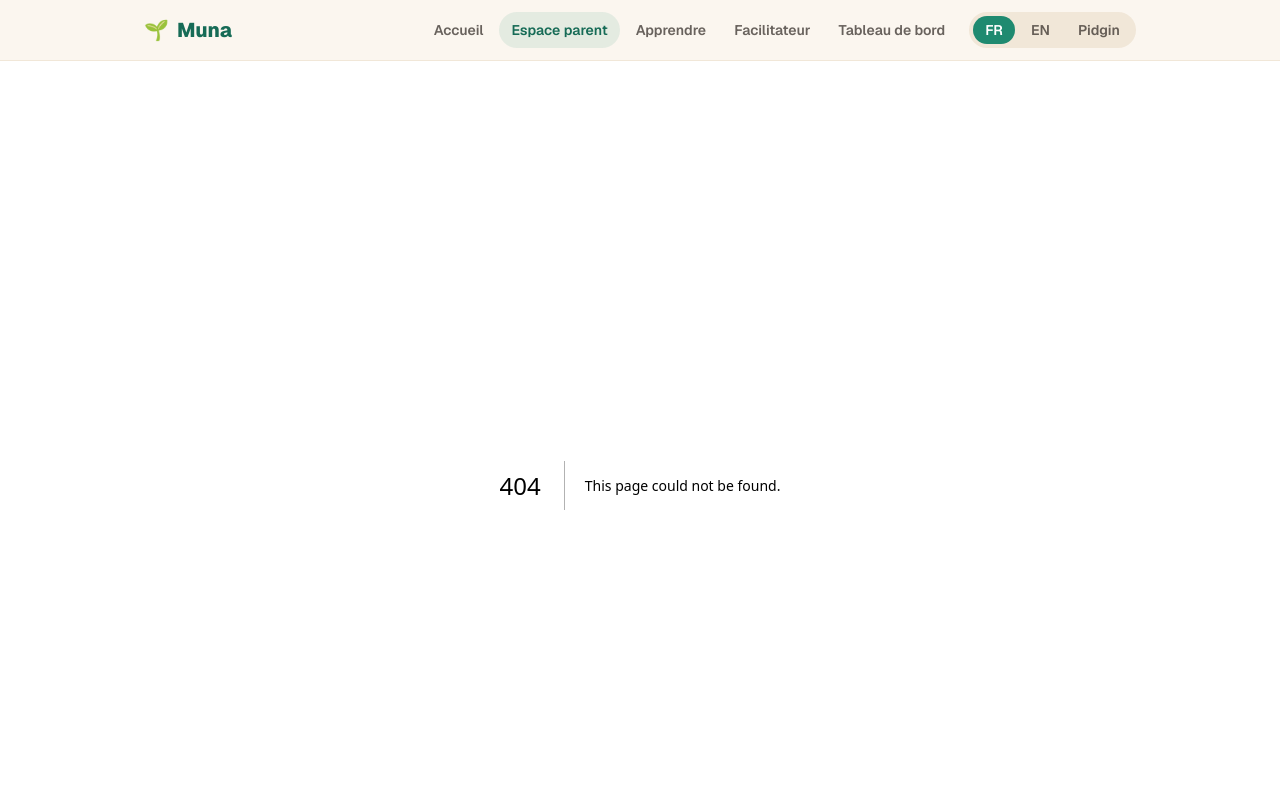
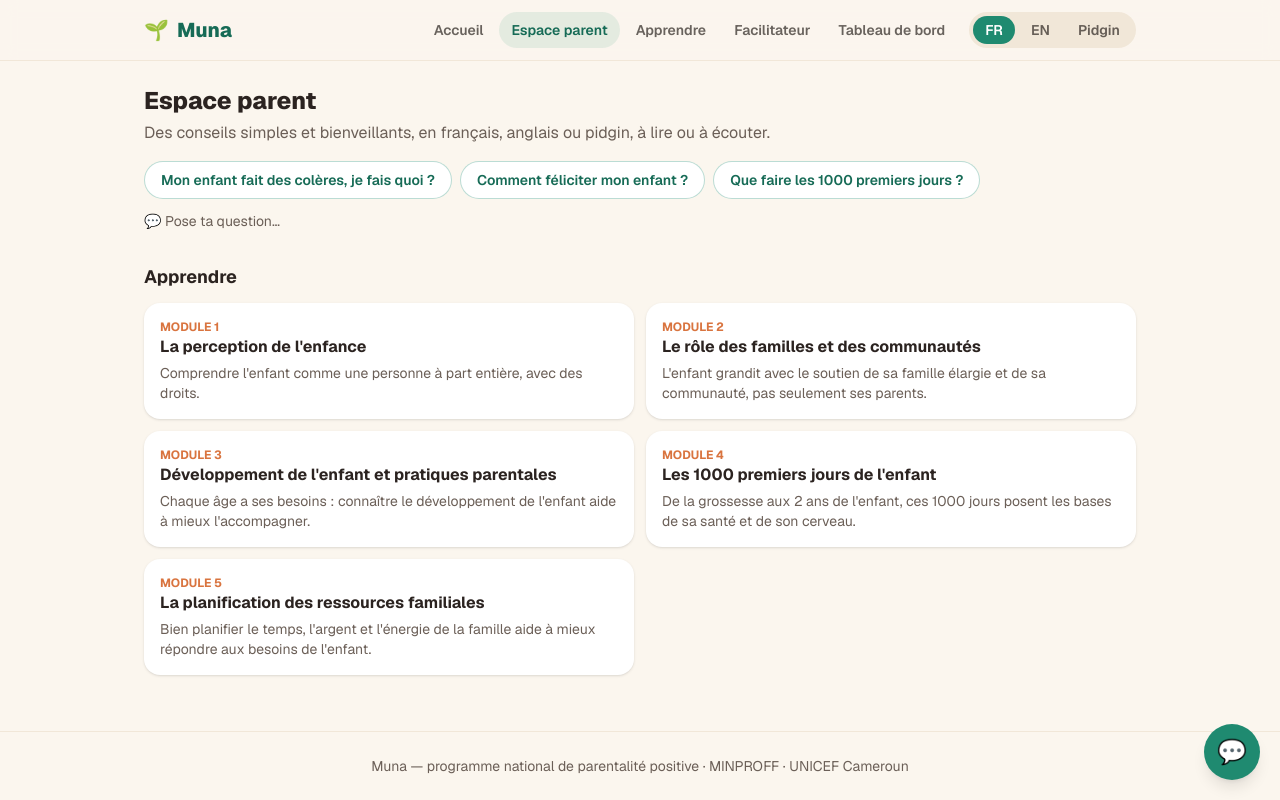
Before and after one commit to zoom-BT/muna-parentalite, a Next.js app: page /parent in a window 1280 px wide. Before the commit this address had no page. Shown: the top 800 px of the page. Built offline with nearby package versions, Linux system fonts and the light colour scheme.

Commit message:
feat(web): parenting assistant widget + parent space

```diff
--- a/src/app/layout.tsx
+++ b/src/app/layout.tsx
@@ -5,6 +5,7 @@ import "./globals.css";
 import { LangueProvider } from "@/components/LangueProvider";
 import { Nav } from "@/components/Nav";
 import { SelecteurLangue } from "@/components/SelecteurLangue";
+import { Assistant } from "@/components/Assistant";
 
 const geistSans = Geist({ variable: "--font-geist-sans", subsets: ["latin"] });
 const geistMono = Geist_Mono({ variable: "--font-geist-mono", subsets: ["latin"] });
@@ -38,6 +39,7 @@ export default function RootLayout({ children }: { children: React.ReactNode })
           <footer className="border-t border-soft px-4 py-6 text-center text-sm text-muted">
             Muna — programme national de parentalité positive · MINPROFF · UNICEF Cameroun
           </footer>
+          <Assistant />
         </LangueProvider>
       </body>
     </html>
--- /dev/null
+++ b/src/app/parent/page.tsx
@@ -0,0 +1,71 @@
+"use client";
+
+import Link from "next/link";
+import { useLangue } from "@/components/LangueProvider";
+import { listeModules } from "@/core/programme";
+import type { Langue } from "@/core/types";
+
+const SUGGESTIONS: Record<Langue, string[]> = {
+  fr: [
+    "Mon enfant fait des colères, je fais quoi ?",
+    "Comment féliciter mon enfant ?",
+    "Que faire les 1000 premiers jours ?",
+  ],
+  en: [
+    "My child throws tantrums, what do I do?",
+    "How do I praise my child?",
+    "What matters in the first 1000 days?",
+  ],
+  pidgin: [
+    "My pikin di vex too much, wetin I go do?",
+    "How I go praise my pikin?",
+    "Wetin important for the first 1000 days?",
+  ],
+};
+
+export default function ParentPage() {
+  const { langue, t } = useLangue();
+  const demander = (q: string) =>
+    window.dispatchEvent(new CustomEvent("muna:ask", { detail: q }));
+
+  return (
+    <div className="flex flex-col gap-8">
+      <section>
+        <h1 className="text-2xl font-extrabold text-ink">{t.navParent}</h1>
+        <p className="mt-1 text-muted">{t.audienceParents}</p>
+        <div className="mt-4 flex flex-wrap gap-2">
+          {SUGGESTIONS[langue].map((q) => (
+            <button
+              key={q}
+              type="button"
+              onClick={() => demander(q)}
+              className="rounded-full border border-brand/30 bg-surface px-4 py-2 text-sm font-semibold text-brand-dark transition-colors hover:bg-brand/10"
+            >
+              {q}
+            </button>
+          ))}
+        </div>
+        <p className="mt-3 text-sm text-muted">💬 {t.poserQuestion}</p>
+      </section>
+
+      <section>
+        <h2 className="mb-3 text-lg font-bold text-ink">{t.navApprendre}</h2>
+        <div className="grid gap-3 sm:grid-cols-2">
+          {listeModules().map((m) => (
+            <Link
+              key={m.id}
+              href={`/apprendre?module=${m.id}`}
+              className="rounded-2xl bg-surface p-4 shadow-sm transition-transform hover:-translate-y-0.5"
+            >
+              <p className="text-xs font-bold uppercase text-accent">
+                Module {m.numero}
+              </p>
+              <p className="font-bold text-ink">{m.titre[langue]}</p>
+              <p className="mt-1 text-sm text-muted">{m.resume[langue]}</p>
+            </Link>
+          ))}
+        </div>
+      </section>
+    </div>
+  );
+}
--- /dev/null
+++ b/src/components/Assistant.tsx
@@ -0,0 +1,159 @@
+"use client";
+
+import { useEffect, useRef, useState } from "react";
+import { useLangue } from "./LangueProvider";
+
+interface Msg {
+  role: "user" | "muna";
+  texte: string;
+  sources?: string[];
+  danger?: boolean;
+}
+
+export function Assistant() {
+  const { langue, t } = useLangue();
+  const [ouvert, setOuvert] = useState(false);
+  const [messages, setMessages] = useState<Msg[]>([]);
+  const [saisie, setSaisie] = useState("");
+  const [charge, setCharge] = useState(false);
+  const finRef = useRef<HTMLDivElement>(null);
+
+  useEffect(() => {
+    finRef.current?.scrollIntoView({ behavior: "smooth" });
+  }, [messages, charge]);
+
+  async function envoyer(question: string) {
+    const q = question.trim();
+    if (!q || charge) return;
+    setMessages((m) => [...m, { role: "user", texte: q }]);
+    setSaisie("");
+    setCharge(true);
+    try {
+      const r = await fetch("/api/assistant", {
+        method: "POST",
+        headers: { "Content-Type": "application/json" },
+        body: JSON.stringify({ question: q, langue }),
+      });
+      const d = await r.json();
+      setMessages((m) => [
+        ...m,
+        { role: "muna", texte: d.reponse, sources: d.sources, danger: d.danger },
+      ]);
+    } catch {
+      setMessages((m) => [
+        ...m,
+        { role: "muna", texte: "…", },
+      ]);
+    } finally {
+      setCharge(false);
+    }
+  }
+
+  // Permet aux pages (ex. chips de suggestions) d'ouvrir l'assistant avec une question
+  useEffect(() => {
+    const h = (e: Event) => {
+      const q = (e as CustomEvent<string>).detail;
+      setOuvert(true);
+      envoyer(q);
+    };
+    window.addEventListener("muna:ask", h as EventListener);
+    return () => window.removeEventListener("muna:ask", h as EventListener);
+    // eslint-disable-next-line react-hooks/exhaustive-deps
+  }, [langue, charge]);
+
+  function ecouter(texte: string) {
+    if (typeof window === "undefined" || !window.speechSynthesis) return;
+    const u = new SpeechSynthesisUtterance(texte);
+    u.lang = langue === "en" || langue === "pidgin" ? "en-US" : "fr-FR";
+    window.speechSynthesis.cancel();
+    window.speechSynthesis.speak(u);
+  }
+
+  return (
+    <>
+      <button
+        type="button"
+        onClick={() => setOuvert((o) => !o)}
+        aria-label="Assistant Muna"
+        className="fixed bottom-5 right-5 z-40 flex h-14 w-14 items-center justify-center rounded-full bg-brand text-2xl text-white shadow-lg transition-transform hover:scale-105"
+      >
+        {ouvert ? "✕" : "💬"}
+      </button>
+
+      {ouvert && (
+        <div className="fixed bottom-24 right-5 z-40 flex h-[70vh] max-h-[560px] w-[92vw] max-w-sm flex-col overflow-hidden rounded-3xl border border-soft bg-surface shadow-2xl">
+          <div className="flex items-center gap-2 bg-brand px-4 py-3 text-white">
+            <span className="text-xl" aria-hidden>🌱</span>
+            <span className="font-bold">Muna</span>
+          </div>
+
+          <div className="flex-1 space-y-3 overflow-y-auto p-4">
+            {messages.length === 0 && (
+              <p className="text-sm text-muted">{t.poserQuestion}</p>
+            )}
+            {messages.map((m, i) => (
+              <div
+                key={i}
+                className={m.role === "user" ? "text-right" : "text-left"}
+              >
+                <div
+                  className={`inline-block max-w-[85%] rounded-2xl px-3 py-2 text-sm ${
+                    m.role === "user"
+                      ? "bg-brand text-white"
+                      : "bg-soft text-ink"
+                  }`}
+                >
+                  {m.danger && (
+                    <p className="mb-1 rounded-lg bg-danger px-2 py-1 text-xs font-bold text-white">
+                      ⚠️ 117 · 113
+                    </p>
+                  )}
+                  <span className="whitespace-pre-line">{m.texte}</span>
+                  {m.sources && m.sources.length > 0 && (
+                    <p className="mt-1 text-[11px] text-muted">
+                      {t.sources} : {m.sources.join(" · ")}
+                    </p>
+                  )}
+                </div>
+                {m.role === "muna" && (
+                  <button
+                    type="button"
+                    onClick={() => ecouter(m.texte)}
+                    className="mt-1 block text-xs font-semibold text-brand-dark hover:underline"
+                  >
+                    🔊 {t.ecouter}
+                  </button>
+                )}
+              </div>
+            ))}
+            {charge && <p className="text-sm text-muted">Muna…⏳</p>}
+            <div ref={finRef} />
+          </div>
+
+          <form
+            onSubmit={(e) => {
+              e.preventDefault();
+              envoyer(saisie);
+            }}
+            className="flex gap-2 border-t border-soft p-3"
+          >
+            <input
+              value={saisie}
+              onChange={(e) => setSaisie(e.target.value)}
+              placeholder={t.poserQuestion}
+              aria-label={t.poserQuestion}
+              className="flex-1 rounded-full border border-soft bg-cream px-4 py-2 text-sm outline-none focus:border-brand"
+            />
+            <button
+              type="submit"
+              disabled={charge}
+              className="rounded-full bg-brand px-4 py-2 text-sm font-bold text-white disabled:opacity-50"
+            >
+              {t.envoyer}
+            </button>
+          </form>
+        </div>
+      )}
+    </>
+  );
+}
```
